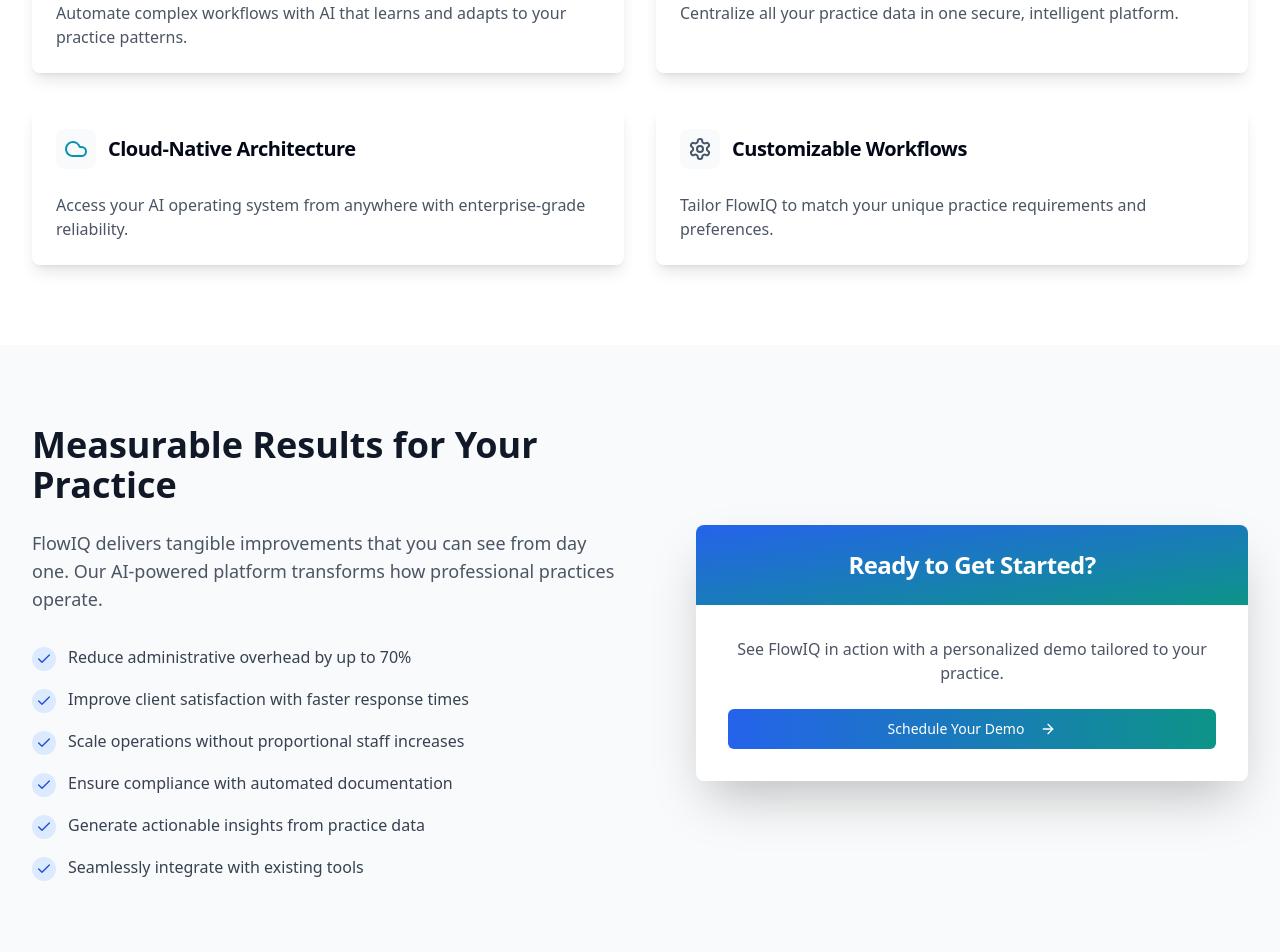
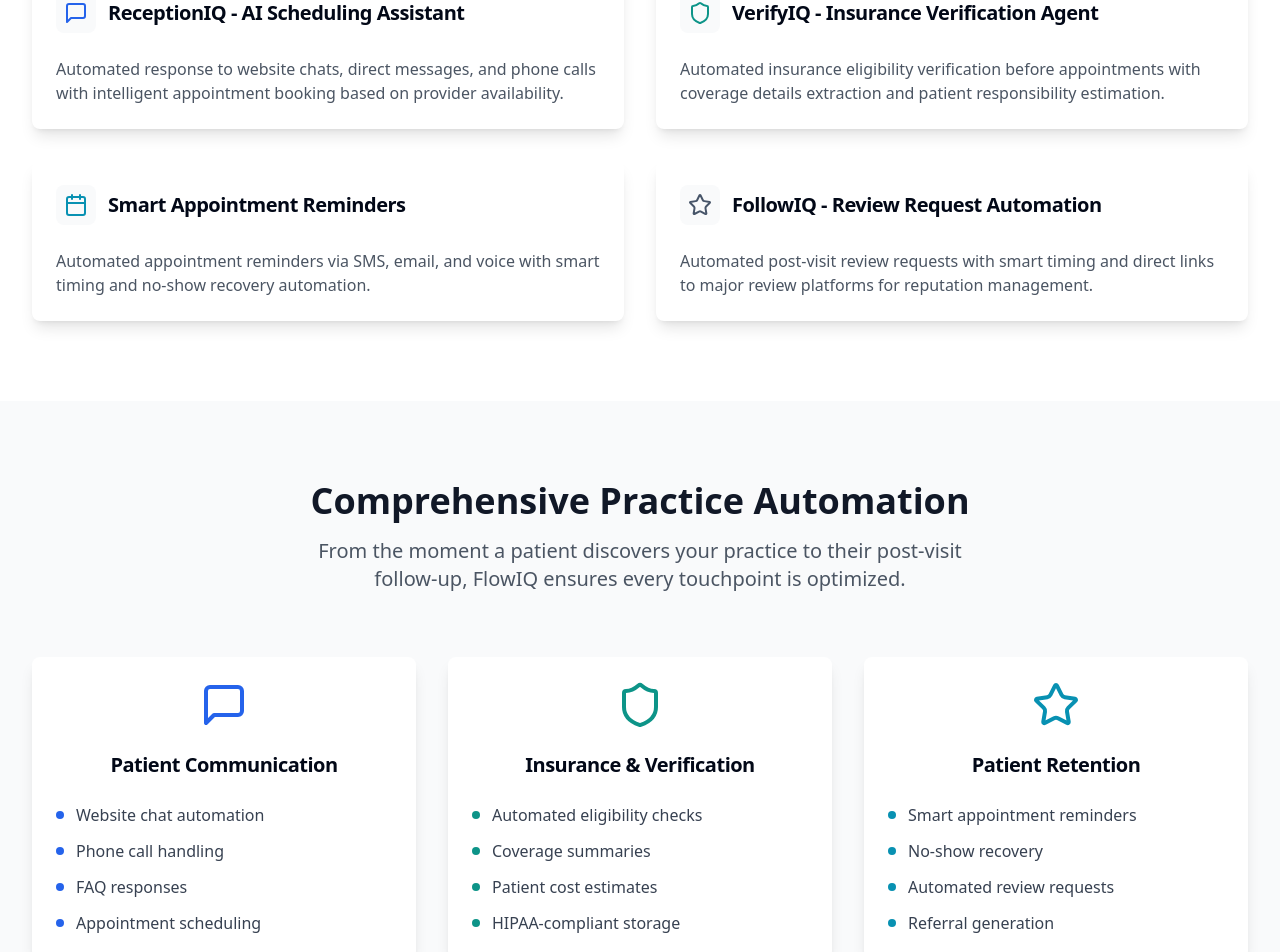
Before and after one commit to jayschaaf71/flowiq-website-hub, a React (Vite) app: page /product in a window 1280 px wide. Shown: the part 755-1707 px from the top of the page. Built offline with nearby package versions, Linux system fonts and the light colour scheme.

Commit message:
Add detailed MVP requirements
Add detailed requirements for the FlowIQ MVP, including features, technical requirements, integration requirements, user interface requirements, and data security/compliance considerations.

```diff
--- a/src/pages/Index.tsx
+++ b/src/pages/Index.tsx
@@ -4,29 +4,29 @@ import { Button } from "@/components/ui/button";
 import { Card, CardContent, CardDescription, CardHeader, CardTitle } from "@/components/ui/card";
 import Navigation from "@/components/Navigation";
 import Footer from "@/components/Footer";
-import { ArrowRight, Brain, Zap, Shield, TrendingUp } from "lucide-react";
+import { ArrowRight, MessageSquare, Shield, Calendar, Star } from "lucide-react";
 
 const Index = () => {
   const features = [
     {
-      icon: <Brain className="h-8 w-8 text-blue-600" />,
-      title: "AI-Powered Intelligence",
-      description: "Advanced machine learning algorithms that adapt to your practice's unique needs and workflows."
+      icon: <MessageSquare className="h-8 w-8 text-blue-600" />,
+      title: "ReceptionIQ",
+      description: "AI-powered scheduling assistant that handles website chats, phone calls, and appointment booking 24/7."
     },
     {
-      icon: <Zap className="h-8 w-8 text-teal-600" />,
-      title: "Instant Automation",
-      description: "Automate repetitive tasks and streamline operations with intelligent workflow automation."
+      icon: <Shield className="h-8 w-8 text-teal-600" />,
+      title: "VerifyIQ",
+      description: "Automated insurance verification agent that checks eligibility and estimates patient responsibility before appointments."
     },
     {
-      icon: <Shield className="h-8 w-8 text-cyan-600" />,
-      title: "Enterprise Security",
-      description: "Bank-level security protocols ensure your data and client information remain protected."
+      icon: <Calendar className="h-8 w-8 text-cyan-600" />,
+      title: "Smart Reminders",
+      description: "Intelligent appointment reminders with no-show recovery to maximize your schedule efficiency."
     },
     {
-      icon: <TrendingUp className="h-8 w-8 text-slate-600" />,
-      title: "Scalable Growth",
-      description: "Grow your practice efficiently with systems that scale seamlessly as you expand."
+      icon: <Star className="h-8 w-8 text-slate-600" />,
+      title: "FollowIQ",
+      description: "Automated review requests and referral generation to grow your practice reputation and patient base."
     }
   ];
 
@@ -45,8 +45,8 @@ const Index = () => {
               </span>
             </h1>
             <p className="text-xl text-gray-600 mb-8 max-w-3xl mx-auto">
-              Transform your practice with FlowIQ's intelligent automation platform.
-              Streamline operations, enhance productivity, and scale your business with AI-powered solutions.
+              Transform your practice with FlowIQ's four specialized AI agents.
+              Automate scheduling, insurance verification, appointment reminders, and patient follow-up seamlessly.
             </p>
             <div className="flex flex-col sm:flex-row gap-4 justify-center">
               <Button
@@ -75,11 +75,11 @@ const Index = () => {
         <div className="max-w-7xl mx-auto px-4 sm:px-6 lg:px-8">
           <div className="text-center mb-16">
             <h2 className="text-3xl md:text-4xl font-bold text-gray-900 mb-4">
-              Why Choose FlowIQ?
+              Four AI Agents, One Powerful System
             </h2>
             <p className="text-xl text-gray-600 max-w-2xl mx-auto">
-              Built specifically for professional practices, FlowIQ combines cutting-edge AI with
-              industry expertise to deliver unparalleled results.
+              Each FlowIQ agent specializes in automating a critical aspect of your practice operations,
+              working together to deliver exceptional patient experiences.
             </p>
           </div>
 
@@ -110,7 +110,7 @@ const Index = () => {
             Ready to Transform Your Practice?
           </h2>
           <p className="text-xl text-blue-100 mb-8 max-w-2xl mx-auto">
-            Join thousands of professionals who have already revolutionized their operations with FlowIQ.
+            Join thousands of professionals who have already revolutionized their operations with FlowIQ's AI agents.
           </p>
           <Button
             size="lg"
--- a/src/pages/Product.tsx
+++ b/src/pages/Product.tsx
@@ -3,39 +3,39 @@ import Navigation from "@/components/Navigation";
 import Footer from "@/components/Footer";
 import { Button } from "@/components/ui/button";
 import { Card, CardContent, CardDescription, CardHeader, CardTitle } from "@/components/ui/card";
-import { Check, ArrowRight, Cpu, Database, Cloud, Settings } from "lucide-react";
+import { Check, ArrowRight, MessageSquare, Shield, Calendar, Star } from "lucide-react";
 
 const Product = () => {
   const features = [
     {
-      icon: <Cpu className="h-6 w-6 text-blue-600" />,
-      title: "Intelligent Process Automation",
-      description: "Automate complex workflows with AI that learns and adapts to your practice patterns."
+      icon: <MessageSquare className="h-6 w-6 text-blue-600" />,
+      title: "ReceptionIQ - AI Scheduling Assistant",
+      description: "Automated response to website chats, direct messages, and phone calls with intelligent appointment booking based on provider availability."
     },
     {
-      icon: <Database className="h-6 w-6 text-teal-600" />,
-      title: "Unified Data Management",
-      description: "Centralize all your practice data in one secure, intelligent platform."
+      icon: <Shield className="h-6 w-6 text-teal-600" />,
+      title: "VerifyIQ - Insurance Verification Agent",
+      description: "Automated insurance eligibility verification before appointments with coverage details extraction and patient responsibility estimation."
     },
     {
-      icon: <Cloud className="h-6 w-6 text-cyan-600" />,
-      title: "Cloud-Native Architecture",
-      description: "Access your AI operating system from anywhere with enterprise-grade reliability."
+      icon: <Calendar className="h-6 w-6 text-cyan-600" />,
+      title: "Smart Appointment Reminders",
+      description: "Automated appointment reminders via SMS, email, and voice with smart timing and no-show recovery automation."
     },
     {
-      icon: <Settings className="h-6 w-6 text-slate-600" />,
-      title: "Customizable Workflows",
-      description: "Tailor FlowIQ to match your unique practice requirements and preferences."
+      icon: <Star className="h-6 w-6 text-slate-600" />,
+      title: "FollowIQ - Review Request Automation",
+      description: "Automated post-visit review requests with smart timing and direct links to major review platforms for reputation management."
     }
   ];
 
   const benefits = [
-    "Reduce administrative overhead by up to 70%",
-    "Improve client satisfaction with faster response times",
-    "Scale operations without proportional staff increases",
-    "Ensure compliance with automated documentation",
-    "Generate actionable insights from practice data",
-    "Seamlessly integrate with existing tools"
+    "Reduce front desk workload by up to 70% with automated scheduling",
+    "Eliminate insurance verification delays with pre-appointment automation",
+    "Decrease no-show rates by 50% with intelligent reminder systems",
+    "Increase online reviews by 300% with automated follow-up campaigns",
+    "Ensure HIPAA compliance with SOC 2 certified security practices",
+    "Integrate seamlessly with existing practice management systems"
   ];
 
   return (
@@ -50,13 +50,13 @@ const Product = () => {
               FlowIQ Product Suite
             </h1>
             <p className="text-xl text-gray-600 mb-8 max-w-3xl mx-auto">
-              Discover the comprehensive AI-powered platform designed specifically for professional practices.
-              Experience the future of practice management today.
+              Four powerful AI agents working together to automate your practice operations.
+              From scheduling to insurance verification to patient follow-up - FlowIQ handles it all.
             </p>
             <Button
               size="lg"
               className="bg-gradient-to-r from-blue-600 to-teal-600 hover:from-blue-700 hover:to-teal-700 text-white px-8 py-3 text-lg"
-              onClick={() => window.open('https://calendly.com', '_blank')}
+              onClick={() => window.open('https://calendly.com/jason-flow-iq', '_blank')}
             >
               Book a Demo
               <ArrowRight className="ml-2 h-5 w-5" />
@@ -65,15 +65,16 @@ const Product = () => {
         </div>
       </section>
 
-      {/* Features Section */}
+      {/* Core AI Agents Section */}
       <section className="py-20 bg-white">
         <div className="max-w-7xl mx-auto px-4 sm:px-6 lg:px-8">
           <div className="text-center mb-16">
             <h2 className="text-3xl md:text-4xl font-bold text-gray-900 mb-4">
-              Core Features
+              Four AI Agents, Infinite Possibilities
             </h2>
             <p className="text-xl text-gray-600 max-w-2xl mx-auto">
-              Powerful capabilities that work together to create your AI operating system.
+              Each FlowIQ agent specializes in a critical aspect of practice management,
+              working together to create a seamless patient experience.
             </p>
           </div>
 
@@ -99,8 +100,100 @@ const Product = () => {
         </div>
       </section>
 
+      {/* Detailed Features Section */}
+      <section className="py-20 bg-gray-50">
+        <div className="max-w-7xl mx-auto px-4 sm:px-6 lg:px-8">
+          <div className="text-center mb-16">
+            <h2 className="text-3xl md:text-4xl font-bold text-gray-900 mb-4">
+              Comprehensive Practice Automation
+            </h2>
+            <p className="text-xl text-gray-600 max-w-2xl mx-auto">
+              From the moment a patient discovers your practice to their post-visit follow-up,
+              FlowIQ ensures every touchpoint is optimized.
+            </p>
+          </div>
+
+          <div className="grid grid-cols-1 lg:grid-cols-3 gap-8">
+            <Card className="border-none shadow-lg">
+              <CardHeader className="text-center">
+                <MessageSquare className="h-12 w-12 text-blue-600 mx-auto mb-4" />
+                <CardTitle className="text-xl">Patient Communication</CardTitle>
+              </CardHeader>
+              <CardContent className="space-y-3">
+                <div className="flex items-start space-x-3">
+                  <div className="w-2 h-2 bg-blue-600 rounded-full mt-2"></div>
+                  <span className="text-gray-700">Website chat automation</span>
+                </div>
+                <div className="flex items-start space-x-3">
+                  <div className="w-2 h-2 bg-blue-600 rounded-full mt-2"></div>
+                  <span className="text-gray-700">Phone call handling</span>
+                </div>
+                <div className="flex items-start space-x-3">
+                  <div className="w-2 h-2 bg-blue-600 rounded-full mt-2"></div>
+                  <span className="text-gray-700">FAQ responses</span>
+                </div>
+                <div className="flex items-start space-x-3">
+                  <div className="w-2 h-2 bg-blue-600 rounded-full mt-2"></div>
+                  <span className="text-gray-700">Appointment scheduling</span>
+                </div>
+              </CardContent>
+            </Card>
+
+            <Card className="border-none shadow-lg">
+              <CardHeader className="text-center">
+                <Shield className="h-12 w-12 text-teal-600 mx-auto mb-4" />
+                <CardTitle className="text-xl">Insurance & Verification</CardTitle>
+              </CardHeader>
+              <CardContent className="space-y-3">
+                <div className="flex items-start space-x-3">
+                  <div className="w-2 h-2 bg-teal-600 rounded-full mt-2"></div>
+                  <span className="text-gray-700">Automated eligibility checks</span>
+                </div>
+                <div className="flex items-start space-x-3">
+                  <div className="w-2 h-2 bg-teal-600 rounded-full mt-2"></div>
+                  <span className="text-gray-700">Coverage summaries</span>
+                </div>
+                <div className="flex items-start space-x-3">
+                  <div className="w-2 h-2 bg-teal-600 rounded-full mt-2"></div>
+                  <span className="text-gray-700">Patient cost estimates</span>
+                </div>
+                <div className="flex items-start space-x-3">
+                  <div className="w-2 h-2 bg-teal-600 rounded-full mt-2"></div>
+                  <span className="text-gray-700">HIPAA-compliant storage</span>
+                </div>
+              </CardContent>
+            </Card>
+
+            <Card className="border-none shadow-lg">
+              <CardHeader className="text-center">
+                <Star className="h-12 w-12 text-cyan-600 mx-auto mb-4" />
+                <CardTitle className="text-xl">Patient Retention</CardTitle>
+              </CardHeader>
+              <CardContent className="space-y-3">
+                <div className="flex items-start space-x-3">
+                  <div className="w-2 h-2 bg-cyan-600 rounded-full mt-2"></div>
+                  <span className="text-gray-700">Smart appointment reminders</span>
+                </div>
+                <div className="flex items-start space-x-3">
+                  <div className="w-2 h-2 bg-cyan-600 rounded-full mt-2"></div>
+                  <span className="text-gray-700">No-show recovery</span>
+                </div>
+                <div className="flex items-start space-x-3">
+                  <div className="w-2 h-2 bg-cyan-600 rounded-full mt-2"></div>
+                  <span className="text-gray-700">Automated review requests</span>
+                </div>
+                <div className="flex items-start space-x-3">
+                  <div className="w-2 h-2 bg-cyan-600 rounded-full mt-2"></div>
+                  <span className="text-gray-700">Referral generation</span>
+                </div>
+              </CardContent>
+            </Card>
+          </div>
+        </div>
+      </section>
+
       {/* Benefits Section */}
-      <section className="py-20 bg-gray-50">
+      <section className="py-20 bg-white">
         <div className="max-w-7xl mx-auto px-4 sm:px-6 lg:px-8">
           <div className="grid grid-cols-1 lg:grid-cols-2 gap-12 items-center">
             <div>
@@ -109,7 +202,7 @@ const Product = () => {
               </h2>
               <p className="text-lg text-gray-600 mb-8">
                 FlowIQ delivers tangible improvements that you can see from day one.
-                Our AI-powered platform transforms how professional practices operate.
+                Our specialized AI agents work around the clock to optimize every aspect of your practice operations.
               </p>
               <div className="space-y-4">
                 {benefits.map((benefit, index) => (
@@ -129,11 +222,11 @@ const Product = () => {
                 </CardHeader>
                 <CardContent className="p-8">
                   <p className="text-gray-600 mb-6 text-center">
-                    See FlowIQ in action with a personalized demo tailored to your practice.
+                    See FlowIQ's AI agents in action with a personalized demo tailored to your practice.
                   </p>
                   <Button
                     className="w-full bg-gradient-to-r from-blue-600 to-teal-600 hover:from-blue-700 hover:to-teal-700 text-white py-3"
-                    onClick={() => window.open('https://calendly.com', '_blank')}
+                    onClick={() => window.open('https://calendly.com/jason-flow-iq', '_blank')}
                   >
                     Schedule Your Demo
                     <ArrowRight className="ml-2 h-5 w-5" />
```
